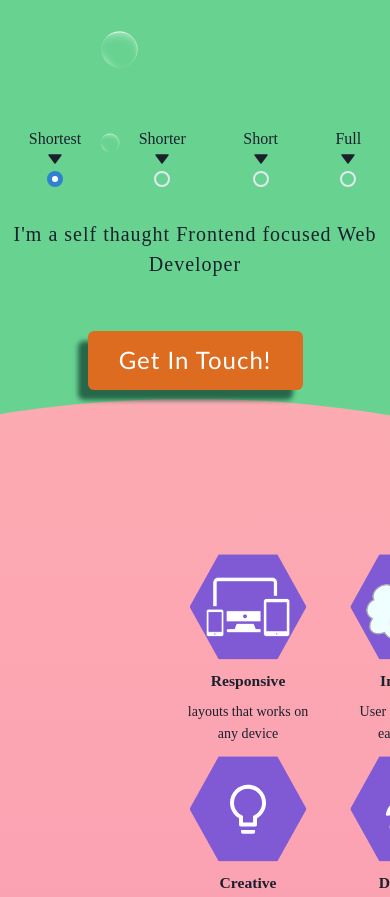
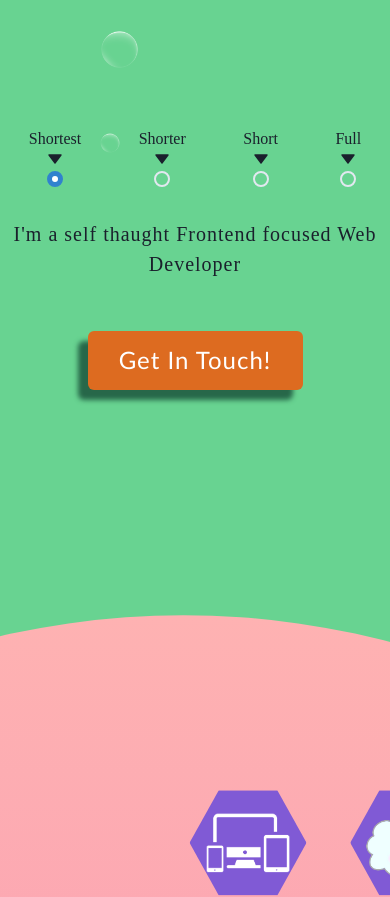
Before and after one commit to tahasama/myPortfolio, a React (Create React App) app: page / in a window 390 px wide. Shown: the part 920-1817 px from the top of the page. Built offline with nearby package versions, Linux system fonts and the light colour scheme.

Commit message:
re-fix phone sized skill page 6

```diff
--- a/src/components/about.tsx
+++ b/src/components/about.tsx
@@ -62,7 +62,7 @@ const About = () => {
           position={"relative"}
           alignItems={"center"}
           justifyContent={"center"}
-          zIndex={"99"}
+          // zIndex={"99"}
           top={["30vh", "30vh", "25vh", "25vh", "25vh"]}
           overflow={"hidden"}
         >
--- a/src/components/contact.tsx
+++ b/src/components/contact.tsx
@@ -50,7 +50,7 @@ const Contact = () => {
     <>
       <VStack
         position={"relative"}
-        h={["100vh", "120vh", "120vh", "120vh", "100vh"]}
+        h={["100vh", "100vh", "100vh", "100vh", "100vh"]}
         // bgGradient={bgOnLight}
         bgColor={bglOnLight}
         // clipPath=" polygon(27% 16%, 41% 10%, 55% 35%, 69% 9%, 83% 35%, 100% 8%, 100% 100%, 0 100%, 0% 35%, 12% 10%)"
@@ -60,7 +60,13 @@ const Contact = () => {
           "polygon(28% 10%, 40% 0, 54% 9%, 68% 0, 83% 9%, 100% 0, 100% 100%, 0 100%, 0 10%, 15% 0)",
         ]}
         // clipPath="polygon(50% 0%, 0% 100%, 100% 100%)"
-        mt={[-80, -40, -48, -80, `${colorMode !== "dark" ? "-40vh" : "-30vh"}`]}
+        mt={[
+          -40,
+          -40,
+          -48,
+          "-50vh",
+          `${colorMode !== "dark" ? "-80vh" : "-30vh"}`,
+        ]}
         // zIndex={99}
         w={"100%"}
       >
--- a/src/components/projects.tsx
+++ b/src/components/projects.tsx
@@ -68,7 +68,7 @@ const Projects = () => {
           "polygon(26% 7%, 100% 0, 100% 100%, 0 100%, 0 0)",
           "polygon(26% 8%, 100% 0, 100% 100%, 0 100%, 0 0)",
         ]}
-        mt={["-160vh", "-160vh", "-40vh", "-80vh", "-84vh"]}
+        mt={["-20vh", "-160vh", "-40vh", "-80vh", "-84vh"]}
         zIndex={2}
         // mb={40}
         w={"full"}
@@ -216,14 +216,14 @@ const Projects = () => {
                 </Flex>
               </motion.div>
             </Box>
-          </Flex>{" "}
+          </Flex>
           <Flex
             flexDir={["column-reverse", "column-reverse", "row", "row", "row"]}
             justifyContent={"center"}
             alignItems={"center"}
             w={"96%"}
             mx={[2, 2, 2, 5, 10]}
-            mt={["-28vh", "-25vh", "-10vh", "0vh", "0vh"]}
+            mt={["-8vh", "-25vh", "-10vh", "0vh", "0vh"]}
           >
             <Box w={"full"} overflow={"hidden"}>
               <motion.div
@@ -352,140 +352,6 @@ const Projects = () => {
               zIndex={55}
             />
           </Flex>
-          {/* <Flex
-            flexDir={["column-reverse", "column-reverse", "row", "row", "row"]}
-            justifyContent={"center"}
-            alignItems={"center"}
-            position={"relative"}
-            w={"96%"}
-            // mx={[2, 2, 5, 0, 0]}
-            mx={[2, 2, 4, 5, -20]}
-          >
-            <Box w={"100%"} overflow={"hidden"}>
-              <motion.div
-                whileInView={{
-                  x: [isMobile ? "0px" : "400px", "0px"],
-                  scale: [0.6, 1],
-                  opacity: [0, 1],
-                }}
-                transition={{ ease: "linear" }}
-                style={{ overflow: "hidden" }}
-              >
-                <Text
-                  fontSize={["22", "22", "18", "20", "24"]}
-                  textAlign={"center"}
-                  my={[4, 4, 2, 2, 2]}
-                  fontFamily={"Raleway"}
-                  fontWeight={900}
-                >
-                  Online Editor : An app for creating simple Projects
-                </Text>
-                <List
-                  style={{ textIndent: 10 }}
-                  ml={[0, 0, 0, 0, 48]}
-                  fontSize={["18", "18", "14", "16", "20"]}
-                >
-                  <ListItem>
-                    <ListIcon
-                      as={MdSettings}
-                      color={colorMode !== "light" ? "green.500" : "pink.500"}
-                    />
-                    Create project with Vanilla Html/Css/Jacasript
-                  </ListItem>
-                  <ListItem>
-                    <ListIcon
-                      as={MdSettings}
-                      color={colorMode !== "light" ? "green.500" : "pink.500"}
-                    />
-                    Create project with React
-                  </ListItem>
-                  <ListItem>
-                    <ListIcon
-                      as={MdSettings}
-                      color={colorMode !== "light" ? "green.500" : "pink.500"}
-                    />
-                    import any package
-                  </ListItem>{" "}
-                  <ListItem>
-                    <ListIcon
-                      as={MdSettings}
-                      color={colorMode !== "light" ? "green.500" : "pink.500"}
-                    />
-                    see immediate result
-                  </ListItem>{" "}
-                  <ListItem>
-                    <ListIcon
-                      as={MdSettings}
-                      color={colorMode !== "light" ? "green.500" : "pink.500"}
-                    />
-                    Create/Read/Update/Delete own projects
-                  </ListItem>
-                  <ListItem>
-                    <ListIcon
-                      as={MdSettings}
-                      color={colorMode !== "light" ? "green.500" : "pink.500"}
-                    />
-                    See/Clone/Like other users projects
-                  </ListItem>{" "}
-                </List>
-                <Flex
-                  w={"full"}
-                  position="relative"
-                  justifyContent={"center"}
-                  alignItems={["center"]}
-                  // bgColor="red.200"
-                  // style={{ textIndent: 10 }}
-                  ml={[0, 0, 0, 0, 0]}
-                >
-                  <Link
-                    href="https://thacoder.netlify.app/"
-                    isExternal
-                    colorScheme="pink"
-                    fontSize={"xl"}
-                    style={{ textDecoration: "none" }}
-                  >
-                    <Button
-                      px={["8", "16", "12", "16", "16"]}
-                      fontSize={["lg", "lg", "lg", "xl", "xl"]}
-                      py={[7, 8, 6, 6, 6]}
-                      my={10}
-                      mx={2}
-                      colorScheme={
-                        colorMode !== "light" ? "linkedin" : "facebook"
-                      }
-                      letterSpacing={"wider"}
-                    >
-                      Demo
-                    </Button>
-                  </Link>
-                  <Link
-                    href="https://github.com/tahasama/react-editor"
-                    isExternal
-                    fontSize={"xl"}
-                    style={{ textDecoration: "none" }}
-                  >
-                    <Button
-                      px={["8", "16", "12", "16", "16"]}
-                      fontSize={["lg", "lg", "lg", "xl", "xl"]}
-                      py={[7, 8, 6, 6, 6]}
-                      my={10}
-                      mx={[1, 1, 4, 4, 4]}
-                      colorScheme={colorMode !== "light" ? "teal" : "pink"}
-                      letterSpacing={"wider"}
-                    >
-                      Code
-                    </Button>
-                  </Link>
-                </Flex>
-              </motion.div>
-            </Box>
-            <Img
-              src={proj2}
-              alt="devNight"
-              borderRadius={"3xl"}
-              w={["100%", "100%", "53%", "55%", "45%"]}
-            />
-          </Flex> */}
           <VStack
             visibility={["hidden", "hidden", "hidden", "hidden", "hidden"]}
           >
--- a/src/components/skills.tsx
+++ b/src/components/skills.tsx
@@ -87,15 +87,16 @@ const Skills = () => {
         bgGradient={bgOnLight}
         clipPath={[
           // "ellipse(59% 65% at 40% 65%)",
-          "circle(50.7% at 49% 50%)",
-          "circle(50.7% at 49% 50%)",
+
+          "ellipse(300% 100% at 47% 100%)",
+          "ellipse(150% 100% at 47% 100%)",
           "ellipse(150% 100% at 47% 100%)",
           "ellipse(140% 100% at 50% 100%)",
           "ellipse(130% 100% at 45% 100%)",
         ]}
-        mt={["-120vh", "-80vh", "-60vh", "-65vh", "-65vh"]}
+        mt={["-40vh", "-80vh", "-60vh", "-65vh", "-65vh"]}
         // mt={["-140vh", "-130vh", "-75vh", "-75vh", "-75vh"]}
-        h={["3300px", "3000px", "260vh", "290vh", "230vh"]}
+        h={["1700px", "3000px", "260vh", "290vh", "230vh"]}
         // h={"100%"}
         py={"28"}
       >
@@ -115,7 +116,7 @@ const Skills = () => {
           fontSize={"20"}
           fontWeight={"600"}
           fontFamily={"Quicksand"}
-          mt={["52vh", "72vh", "24vh", "10vh", "10vh"]}
+          mt={["0vh", "72vh", "24vh", "10vh", "10vh"]}
           transform={["scale(0.78)", "scale(0.8)", "scale(0.8)", "scale(1)"]}
           mx={"40"}
         >
```
